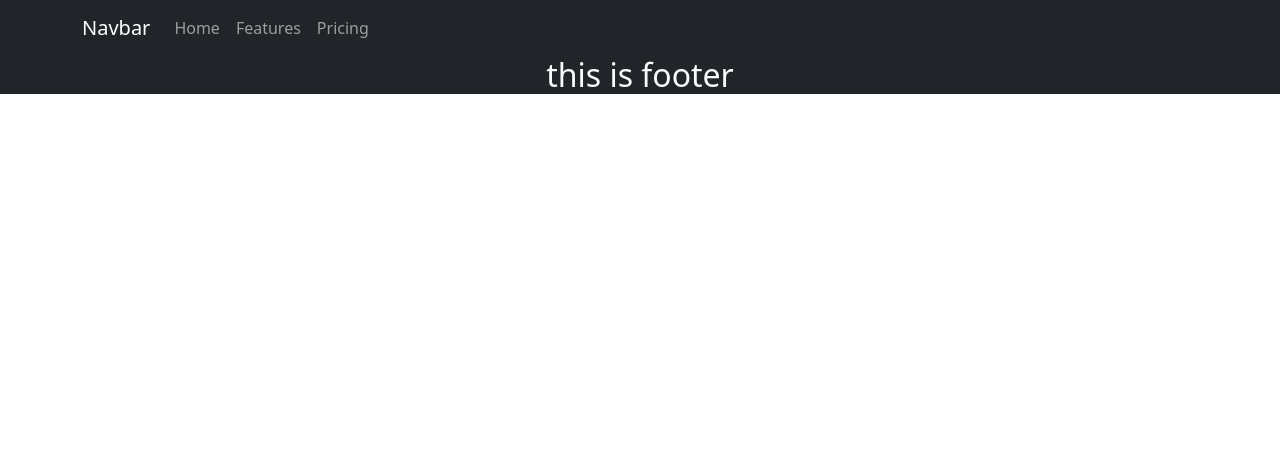
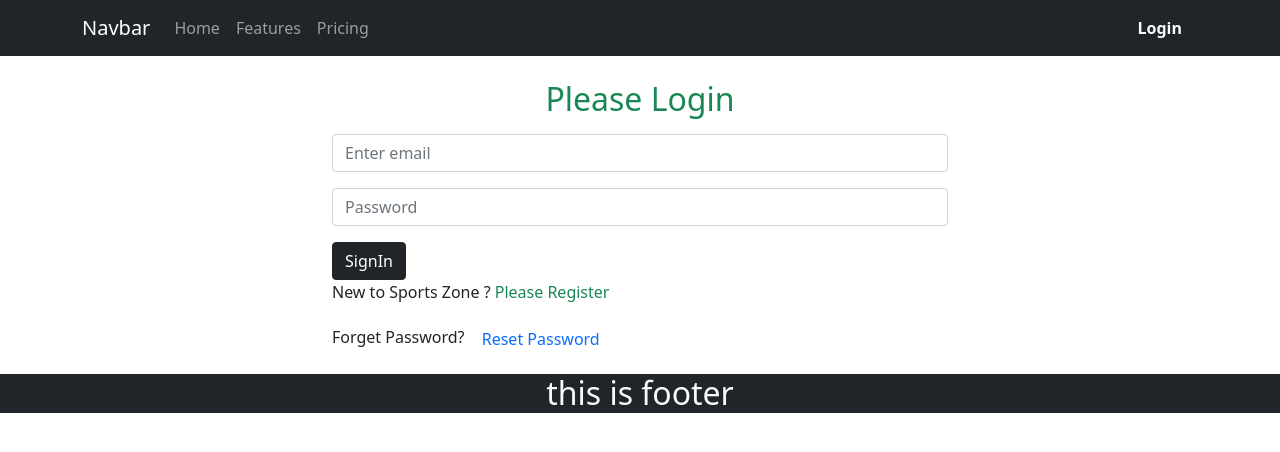
Before and after one commit to NhShanto01/Warehouse-Management-Client, a React (Create React App) app: page /signin in a window 1280 px wide. Shown: the top 452 px of the page. Built offline with nearby package versions, Linux system fonts and the light colour scheme; no server answers.

Commit message:
Implement authentication email & password system

```diff
--- a/src/App.js
+++ b/src/App.js
@@ -1,5 +1,7 @@
 import { Route, Routes } from 'react-router-dom';
 import './App.css';
+import SignIn from './Pages/Authentication/SignIn/SignIn';
+import SignUp from './Pages/Authentication/SignUp/SignUp';
 import Home from './Pages/Home/Home/Home';
 import Footer from './Pages/Sheard/Footer/Footer';
 import Header from './Pages/Sheard/Header/Header';
@@ -11,6 +13,8 @@ function App() {
       <Routes>
         <Route path='/' element={<Home></Home>}></Route>
         <Route path='/home' element={<Home></Home>}></Route>
+        <Route path='/signin' element={<SignIn></SignIn>}></Route>
+        <Route path='/signup' element={<SignUp></SignUp>}></Route>
       </Routes>
       <Footer></Footer>
     </div>
--- /dev/null
+++ b/src/Pages/Authentication/SignIn/SignIn.js
@@ -0,0 +1,95 @@
+import React, { useRef } from 'react';
+import { Form } from 'react-bootstrap';
+import { useSendPasswordResetEmail, useSignInWithEmailAndPassword } from 'react-firebase-hooks/auth';
+import { Link, useLocation, useNavigate } from 'react-router-dom';
+import auth from '../../../firebase.init';
+
+const SignIn = () => {
+    const emailUseRef = useRef('');
+    const passUseRef = useRef('');
+    const navigate = useNavigate();
+    const location = useLocation();
+
+    // implement email and password authentication.
+
+    const [
+        signInWithEmailAndPassword,
+        user,
+        loading,
+        error,
+    ] = useSignInWithEmailAndPassword(auth);
+
+    // Implement Password reset email .
+
+    const [sendPasswordResetEmail, sending] = useSendPasswordResetEmail(auth);
+
+    let from = location.state?.from?.pathname || "/";
+
+    let errorTextElement;
+    if (error) {
+        errorTextElement = <p className='text-danger'>Error: {error?.message}</p>
+    }
+    if (loading || sending) {
+        // return <Loading></Loading>
+    }
+
+    if (user) {
+        navigate(from, { replace: true });
+    }
+
+
+    const handleForSignIn = event => {
+        event.preventDefault();
+        const email = emailUseRef.current.value;
+        const password = passUseRef.current.value;
+
+        signInWithEmailAndPassword(email, password);
+    }
+
+    // For moving SignUp page.
+
+    const navigateToSignup = () => {
+        navigate('/signup');
+    }
+
+    const resetPassword = async () => {
+        const email = emailUseRef.current.value;
+        if (email) {
+            await
+                sendPasswordResetEmail(email);
+            alert('sent email');
+        }
+        else {
+            alert('Please Fill up your email field')
+        }
+    }
+
+
+    return (
+        <section>
+            <div className='container w-50'>
+                <h2 className='text-success mt-4'>Please Login</h2>
+                <Form onSubmit={handleForSignIn} className='text-start mt-3'>
+
+                    <Form.Group className="mb-3" controlId="formBasicEmail">
+                        <Form.Control ref={emailUseRef} type="email" placeholder="Enter email" required />
+                    </Form.Group>
+                    <Form.Group className="mb-3" controlId="formBasicPassword">
+                        <Form.Control ref={passUseRef} type="password" placeholder="Password" required />
+                    </Form.Group>
+
+                    <button className='btn btn-dark'>SignIn</button>
+                </Form>
+                {errorTextElement}
+                <p className='text-start'>New to Sports Zone ? <Link to="/register" className='text-success pe-auto text-decoration-none' onClick={navigateToSignup}>Please Register</Link> </p>
+
+
+                <p className='text-start'>Forget Password? <button className='btn btn-link pe-auto text-decoration-none' onClick={resetPassword}>Reset Password</button> </p>
+                {/* <SocialLogin></SocialLogin>
+                <ToastContainer /> */}
+            </div>
+        </section>
+    );
+};
+
+export default SignIn;
--- /dev/null
+++ b/src/Pages/Authentication/SignUp/SignUp.js
@@ -0,0 +1,69 @@
+import { sendEmailVerification, updateProfile } from 'firebase/auth';
+import React, { useRef } from 'react';
+import { Form } from 'react-bootstrap';
+import { useCreateUserWithEmailAndPassword } from 'react-firebase-hooks/auth';
+import { Link, useNavigate } from 'react-router-dom';
+import auth from '../../../firebase.init';
+
+const SignUp = () => {
+    const nameUseRef = useRef('');
+    const emailUseRef = useRef('');
+    const passUseRef = useRef('');
+
+    const [
+        createUserWithEmailAndPassword,
+        user,
+        loading,
+        error,
+    ] = useCreateUserWithEmailAndPassword(auth, { sendEmailVerification: true });
+
+    const navigate = useNavigate();
+
+    const navigateToSignIn = () => {
+        navigate('/signin');
+    }
+
+    const handleForSignUp = event => {
+        event.preventDefault();
+        const name = nameUseRef.current.value;
+        const email = emailUseRef.current.value;
+        const password = passUseRef.current.value;
+
+        createUserWithEmailAndPassword(email, password);
+
+        updateProfile({ displayName: name });
+
+        alert('update your Profile')
+    }
+
+
+
+    return (
+        <section>
+            <div className='container w-50'>
+                <h2 className='mt-4'>Please Login</h2>
+                <Form onSubmit={handleForSignUp} className='text-start mt-4'>
+
+                    <Form.Group className="mb-3" controlId="formBasicEmail">
+                        <Form.Control ref={nameUseRef} type="text" placeholder="Enter Your Name" required />
+                    </Form.Group>
+                    <Form.Group className="mb-3" controlId="formBasicEmail">
+                        <Form.Control ref={emailUseRef} type="email" placeholder="Enter Your Email" required />
+                    </Form.Group>
+
+                    <Form.Group className="mb-3" controlId="formBasicPassword">
+                        <Form.Control ref={passUseRef} type="password" placeholder="Password" required />
+                    </Form.Group>
+
+                    <button className='btn btn-dark'>SignUp</button>
+                </Form>
+                {/* {errorTextElement} */}
+                <p>Already have an account? <Link to="/login" className='pe-auto text-decoration-none' onClick={navigateToSignIn}>Please Login</Link> </p>
+                {/* <SocialLogin></SocialLogin>
+                <ToastContainer /> */}
+            </div>
+        </section>
+    );
+};
+
+export default SignUp;
--- a/src/Pages/Home/Home/Home.js
+++ b/src/Pages/Home/Home/Home.js
@@ -13,6 +13,7 @@ const Home = () => {
         <div>
             <Banner></Banner>
             <SectionOne></SectionOne>
+            <h2>Inventory Products</h2>
             <div className='row container mx-auto'>
                 {
                     showProductItem.map(products => <Product
--- a/src/Pages/Home/Product/Product.js
+++ b/src/Pages/Home/Product/Product.js
@@ -16,7 +16,9 @@ const Product = ({ products }) => {
                     </Card.Text>
                     <br />
                     <h5>Supplier:</h5>
-                    <Button variant="primary">Update</Button>
+                    <Button
+                        className='text-light fw-bold'
+                        variant="info">Update</Button>
                 </Card.Body>
             </Card>
         </div>
--- a/src/Pages/Sheard/Header/Header.js
+++ b/src/Pages/Sheard/Header/Header.js
@@ -1,7 +1,17 @@
 import React from 'react';
 import { Container, Nav, Navbar } from 'react-bootstrap';
+import { useAuthState } from 'react-firebase-hooks/auth';
+import { Link } from 'react-router-dom';
+import auth from '../../../firebase.init';
+import { signOut } from 'firebase/auth';
+
 
 const Header = () => {
+    const [user] = useAuthState(auth);
+
+    const handleSignOut = () => {
+        signOut(auth);
+    }
     return (
         <div>
             <Navbar bg="dark" variant="dark">
@@ -12,6 +22,16 @@ const Header = () => {
                         <Nav.Link href="#features">Features</Nav.Link>
                         <Nav.Link href="#pricing">Pricing</Nav.Link>
                     </Nav>
+                    {user ? <p className='mt-3 text-light me-4'>User : {user?.displayName}</p> : ""}
+
+                    {
+                        user ?
+                            <button className='btn btn-link text-light fw-bold text-decoration-none' onClick={handleSignOut}>Logout</button>
+                            :
+                            <Nav.Link className='text-light fw-bold' as={Link} to="login">
+                                Login
+                            </Nav.Link>
+                    }
                 </Container>
             </Navbar>
         </div>
--- /dev/null
+++ b/src/firebase.init.js
@@ -0,0 +1,23 @@
+// Import the functions you need from the SDKs you need
+import { initializeApp } from "firebase/app";
+import { getAuth } from 'firebase/auth';
+// TODO: Add SDKs for Firebase products that you want to use
+// https://firebase.google.com/docs/web/setup#available-libraries
+
+// Your web app's Firebase configuration
+const firebaseConfig = {
+    apiKey: "AIzaSyBaTe4xZQYB-Q-XU3QCYVGfuqCohn2qv7s",
+    authDomain: "sports-zone-8991a.firebaseapp.com",
+    projectId: "sports-zone-8991a",
+    storageBucket: "sports-zone-8991a.appspot.com",
+    messagingSenderId: "775022856410",
+    appId: "1:775022856410:web:4d9ce188e3e4aa59fb3de3"
+};
+
+// Initialize Firebase
+const app = initializeApp(firebaseConfig);
+
+
+const auth = getAuth(app);
+
+export default auth;
```
Also changed, not shown: src/Pages/Authentication/RequireAuth/RequireAuth.js (added), src/Pages/Authentication/SocialLogin/SocialLogin.js (added), src/Pages/Login/RequireAuth/RequireAuth.js (deleted), src/Pages/Login/SocialLogin/SocialLogin.js (deleted).
